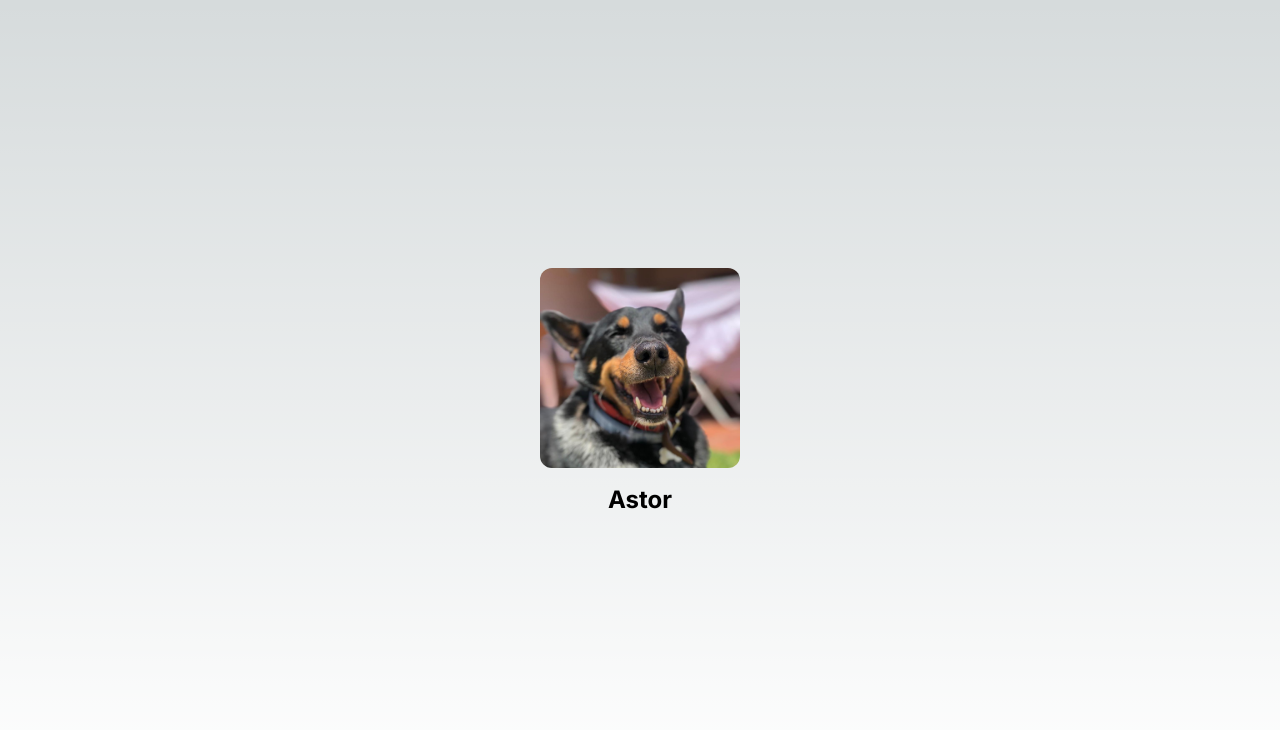
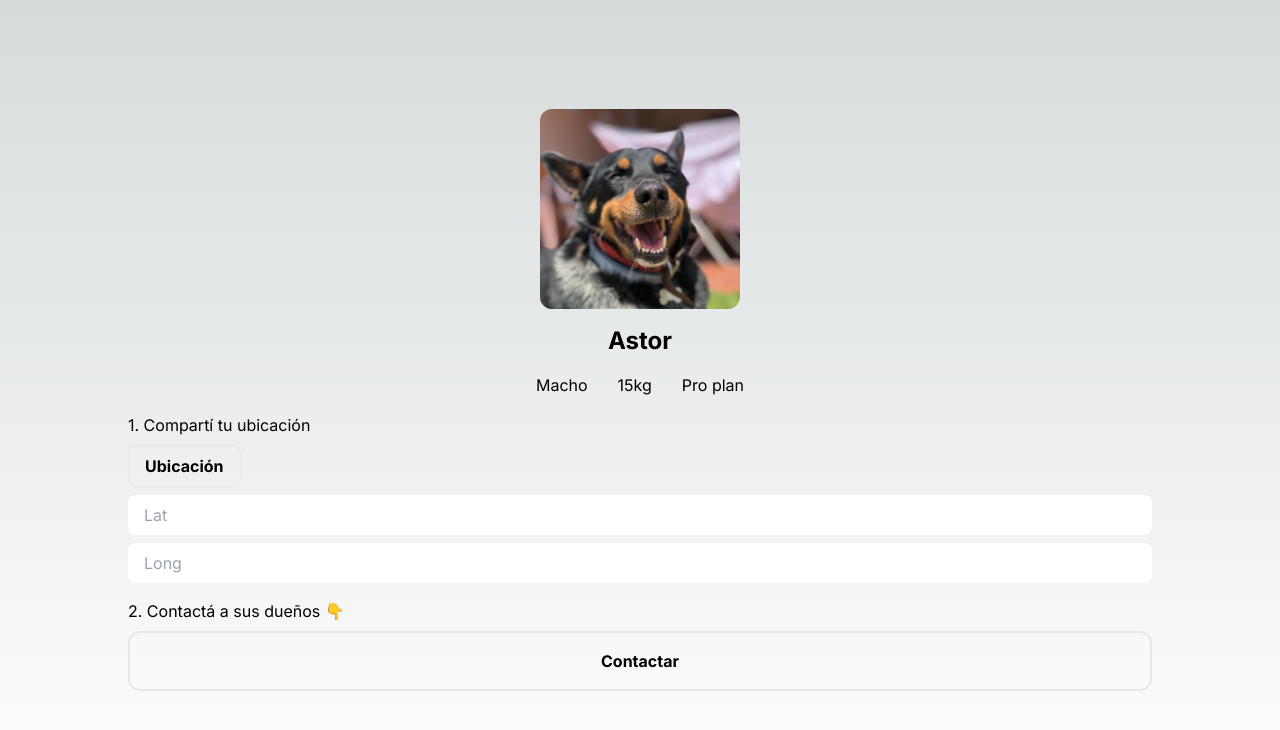
Before and after one commit to ImGaston/pet-passport, a Next.js app: page /astor in a window 1280 px wide. Shown: the top 730 px of the page. Built offline with nearby package versions, Linux system fonts and the light colour scheme.

Commit message:
first design

```diff
--- a/src/app/astor/page.js
+++ b/src/app/astor/page.js
@@ -1,12 +1,18 @@
 import React from 'react';
 import astor from '../../../public/astor.jpg';
 import Profile from '../components/Profile';
+import Detail from '../components/Detail';
+import Contact from '../components/Contact';
+import Form from '../components/Form';
 
 const Astor = () => {
   return (
-    <main className='flex flex-col justify-center h-screen items-center'>
+    <main className='flex flex-col justify-center h-screen items-center '>
       <Profile picture={astor} />
       <h1 className='text-2xl font-bold text-center py-4'>Astor</h1>
+      <Detail />
+      <Form />
+      <Contact />
     </main>
   );
 };
--- /dev/null
+++ b/src/app/components/Contact.js
@@ -0,0 +1,14 @@
+import React from 'react';
+
+const Contact = () => {
+  return (
+    <div className='pt-2 w-4/5'>
+      <p className='pb-2'>2. Contactá a sus dueños 👇</p>
+      <button className='border-2 font-bold py-4 px-6 w-full rounded-xl hover:bg-slate-200 hover:text-slate-950 hover:font-bold'>
+        Contactar
+      </button>
+    </div>
+  );
+};
+
+export default Contact;
--- /dev/null
+++ b/src/app/components/Detail.js
@@ -0,0 +1,13 @@
+import React from 'react';
+
+const Detail = () => {
+  return (
+    <div className='flex flex-row justify-between items-center w-52'>
+      <p>Macho</p>
+      <p>15kg</p>
+      <p>Pro plan</p>
+    </div>
+  );
+};
+
+export default Detail;
--- /dev/null
+++ b/src/app/components/Form.js
@@ -0,0 +1,14 @@
+import React from 'react';
+
+const Form = () => {
+  return (
+    <div className='w-4/5 py-2'>
+      <p className='py-2'>1. Compartí tu ubicación</p>
+      <button className='border py-2 px-4 rounded-lg mb-2 font-bold'>Ubicación</button>
+      <input placeholder='Lat' className='w-full py-2 px-4 mb-2 rounded-lg'></input>
+      <input placeholder='Long' className='w-full py-2 px-4 rounded-lg'></input>
+    </div>
+  );
+};
+
+export default Form;
```
